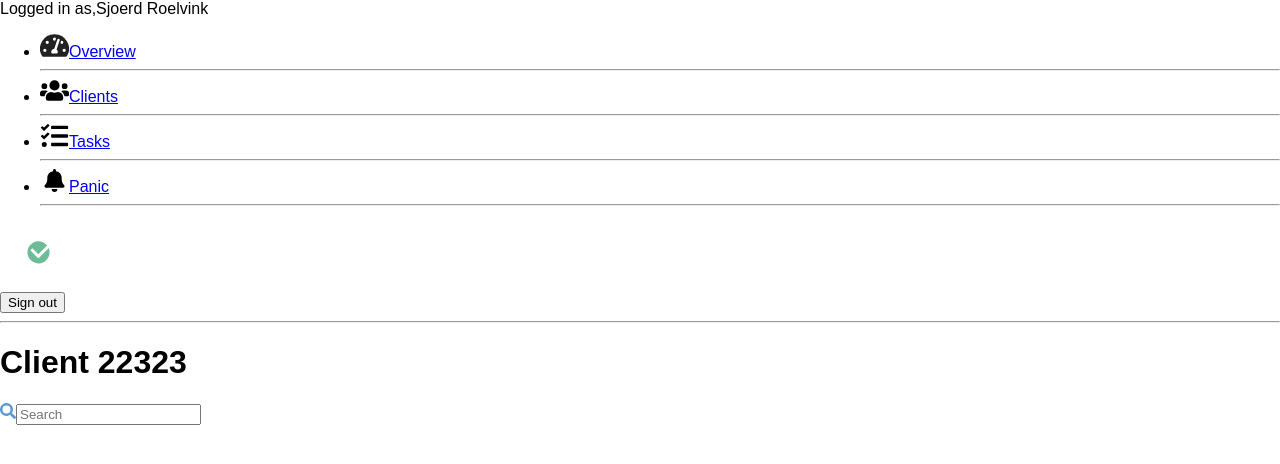
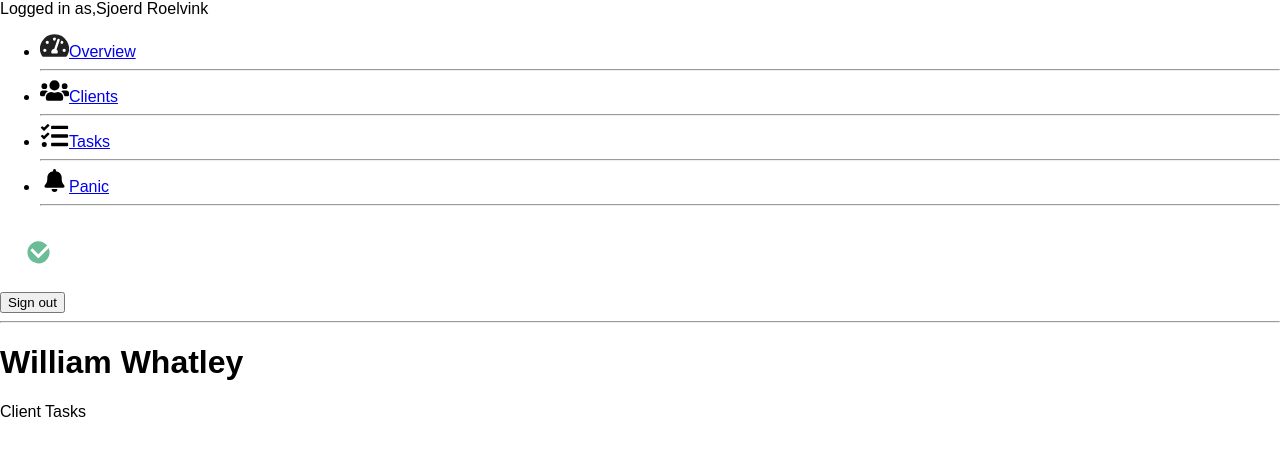
Before and after one commit to XRaiderGH/robin-dashboard, a Next.js app in the folder robin-dashboard/: page /clients/client in a window 1280 px wide. Shown: the top 464 px of the page. Built offline with nearby package versions, Linux system fonts and the light colour scheme.

Commit message:
client detail

```diff
--- a/robin-dashboard/pages/clients/client/index.js
+++ b/robin-dashboard/pages/clients/client/index.js
@@ -3,13 +3,12 @@ import Image from 'next/image'
 
 export default function index() {
     return (
-        <div className='container w-4/6 bg-white rounded-3xl shadow-custom px-12 py-10 bg-opacity-90'>
+        <div className='container w-100 bg-white rounded-3xl shadow-custom px-12 py-10 bg-opacity-90'>
             <div className="top flex flex-row justify-between pb-10">
-                <span className='flex flex-col justify-center'><h1 className='font-medium text-3xl'>Client 22323</h1></span>
-                <span className='border-3 px-3 rounded-3xl border-blue-500 py-2 flex flex-row'>
-                         <Image src='/assets/search-solid.svg' width='16.5' height='16.5'/>
-                         <input type="text" className='ml-2 focus:outline-none placeholder-blue-500 font-bold w-52 bg-transparent text-lg' placeholder='Search'/>
-                    </span>
+                    <div>
+                        <h1 className='font-medium text-3xl'>William Whatley</h1>
+                        <span className='font-medium text-gray-800'>Client Tasks</span>
+                    </div>
             </div>
 
             <div className="bottom">
```
